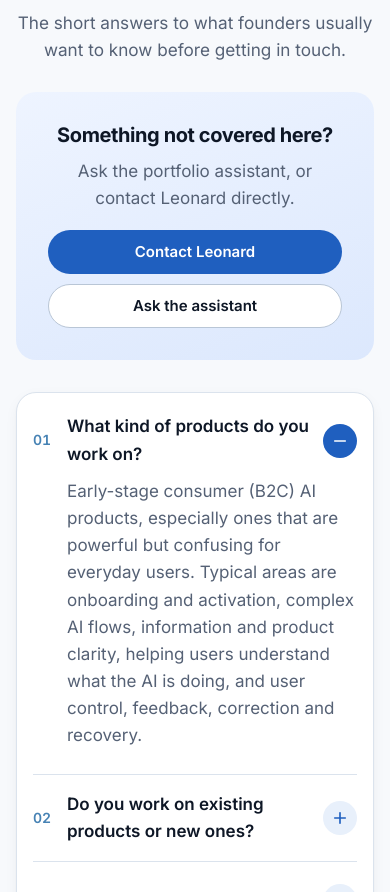
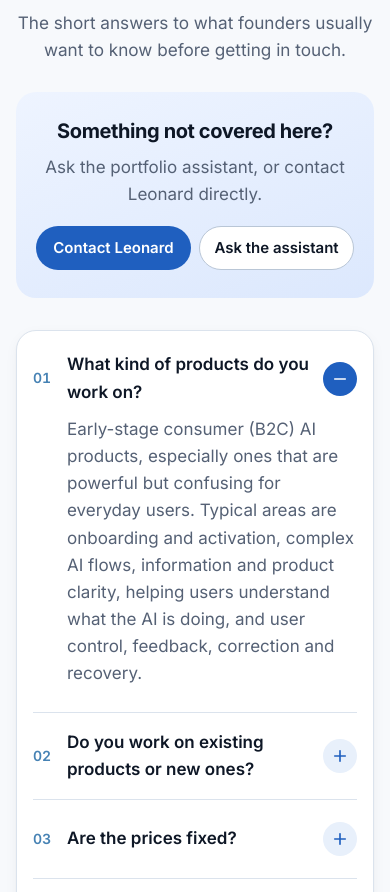
Before and after one commit to leojonesgen-web/jonesuxdesigns-astro, an Astro site: page / in a window 390 px wide. Shown: the part 8669-9561 px from the top of the page. Built offline with nearby package versions, Linux system fonts and the light colour scheme; Astro itself is replaced by a stand-in of ours.

Commit message:
Preview only: FAQ help card CTAs side by side on mobile
Co-Authored-By: Claude Opus 5.5 <noreply@anthropic.com>
Claude-Session: https://claude.ai/code/session_01Ew1XtTAvXjwEZxzDiqstA5

```diff
--- a/src/components/home/Faq.astro
+++ b/src/components/home/Faq.astro
@@ -210,10 +210,23 @@ import { contactHref } from '../../data/site';
       align-items: center;
     }
 
-    /* Option A: the two CTAs stacked, full width */
+    /* Option B: the two CTAs side by side, slightly more compact */
+    .faq__help {
+      padding: 28px 20px;
+    }
+
     .faq__help-actions {
-      flex-direction: column;
+      flex-wrap: nowrap;
       align-self: stretch;
+      gap: 8px;
+    }
+
+    .faq__help-actions :global(.btn) {
+      flex: 1 1 0;
+      min-width: 0;
+      padding-inline: 12px;
+      font-size: 0.9375rem;
+      white-space: nowrap;
     }
   }
 
```
